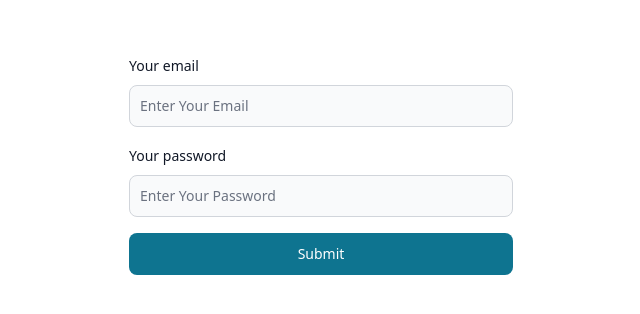
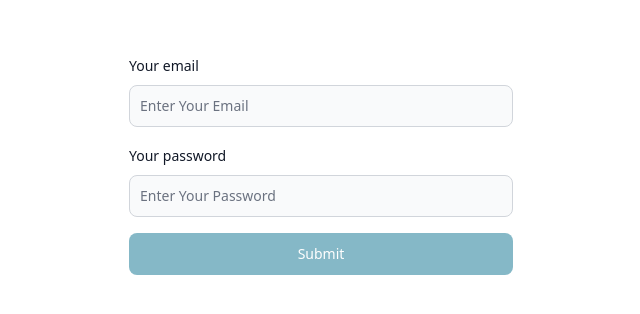
Before and after one commit to athleteharshit/quokka-task, a React (Vite) app: page / in a window 1280 px wide. Shown: the part 236-550 px from the top of the page, without its empty margins (319-959 px from the left). Built offline with nearby package versions, Linux system fonts and the light colour scheme.

Commit message:
login page done

```diff
--- a/src/routes/auth/auth.tsx
+++ b/src/routes/auth/auth.tsx
@@ -1,7 +1,9 @@
 import { Label, TextInput, Button } from 'flowbite-react';
 import { useState } from 'react';
+import { useNavigate } from 'react-router-dom';
 
 function Auth() {
+  const navigate = useNavigate();
   const [credentials, setCredentials] = useState({ email: '', password: '' });
 
   const handleChange = (event: React.ChangeEvent<HTMLInputElement>) => {
@@ -14,7 +16,7 @@ function Auth() {
 
   const handleSubmit = (eve: React.FormEvent<HTMLFormElement>) => {
     eve.preventDefault();
-    console.log(credentials);
+    navigate('home');
   };
 
   return (
@@ -46,7 +48,18 @@ function Auth() {
             required
           />
         </div>
-        <Button type="submit">Submit</Button>
+        <Button
+          disabled={
+            !/^([A-Za-z0-9_\-.])+@([A-Za-z0-9_\-.])+\.([A-Za-z]{2,})$/.test(
+              credentials.email
+            ) ||
+            !(credentials.password.length >= 6) ||
+            !(credentials.password.length <= 15)
+          }
+          type="submit"
+        >
+          Submit
+        </Button>
       </form>
     </div>
   );
```
